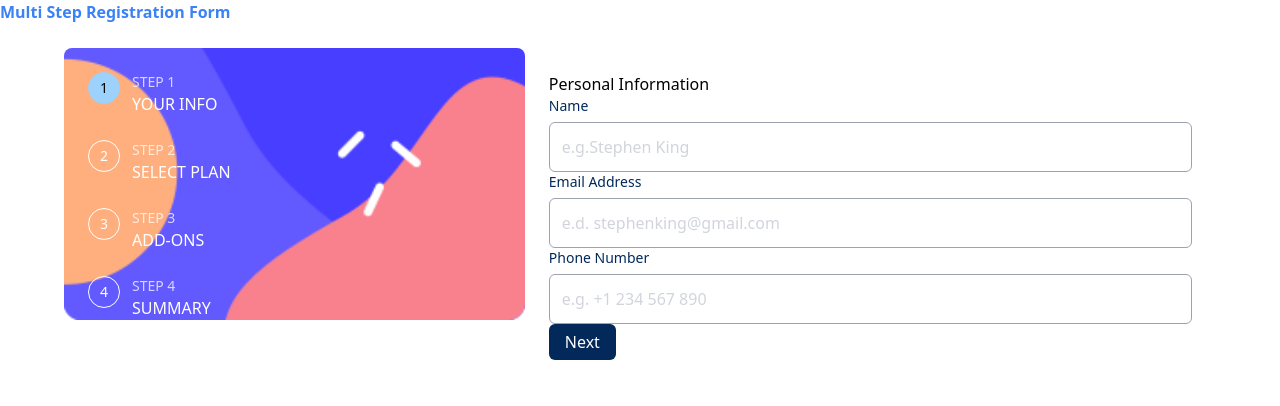
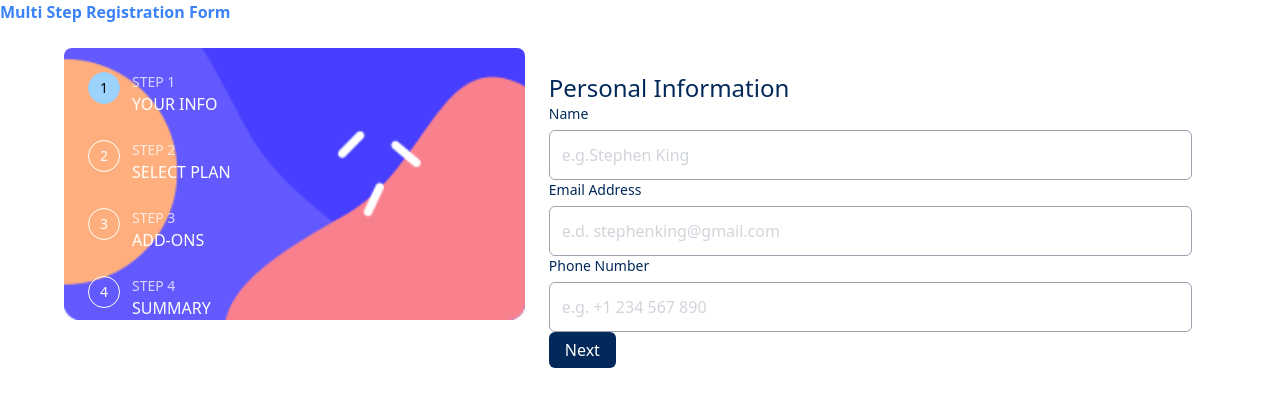
Before and after one commit to JimeBlue/multi-step-registration-form, a Nuxt app: page / in a window 1280 px wide. Shown: the top 406 px of the page. Built offline with nearby package versions, Linux system fonts and the light colour scheme; what vue-sweetalert2 would draw is missing.

Commit message:
Create tailwind component for step headings

```diff
--- /dev/null
+++ b/assets/css/steps.css
@@ -0,0 +1,3 @@
+.step-heading {
+  @apply text-2xl text-primary;
+}
--- a/components/form.vue
+++ b/components/form.vue
@@ -13,7 +13,7 @@
           <section v-if="!isSubmitted">
             <!-- NOTE: Personal Information -->
             <div v-if="step === 1" class="p-6">
-              <h2>Personal Information</h2>
+              <h2 class="step-heading">Personal Information</h2>
               <FormTextInput
                 id="name"
                 v-model="form.name"
@@ -40,7 +40,7 @@
             </div>
             <!-- NOTE: Plans-->
             <div v-if="step === 2" class="p-6">
-              <h2>Select Your Plan</h2>
+              <h2 class="step-heading">Select Your Plan</h2>
               <!-- Plans -->
               <RadioGroup
                 v-model="form.plan"
@@ -76,7 +76,7 @@
             </div>
             <!-- NOTE: Add-ons-->
             <div v-if="step === 3" class="p-6">
-              <h2>Pick Add-ons</h2>
+              <h2 class="step-heading">Pick Add-ons</h2>
               <CheckboxInput
                 v-model="form.onlineService"
                 :label="
@@ -106,7 +106,7 @@
             </div>
             <!-- NOTE: Summary -->
             <div v-if="step === 4" class="p-6">
-              <h2>Summary</h2>
+              <h2 class="step-heading">Summary</h2>
               <p>Finishing up</p>
               <p>Double-check everything looks OK before confirming.</p>
               <!-- Display Chosen Plan with Billing Period and Price -->
@@ -168,6 +168,7 @@ import StepIndicator from "@/components/form/StepIndicator.vue";
 import FormDebug from "@/components/form/FormDebug.vue";
 import "@/assets/css/buttons.css";
 import "@/assets/css/forms.css";
+import "@/assets/css/steps.css";
 
 export default {
   components: {
```
